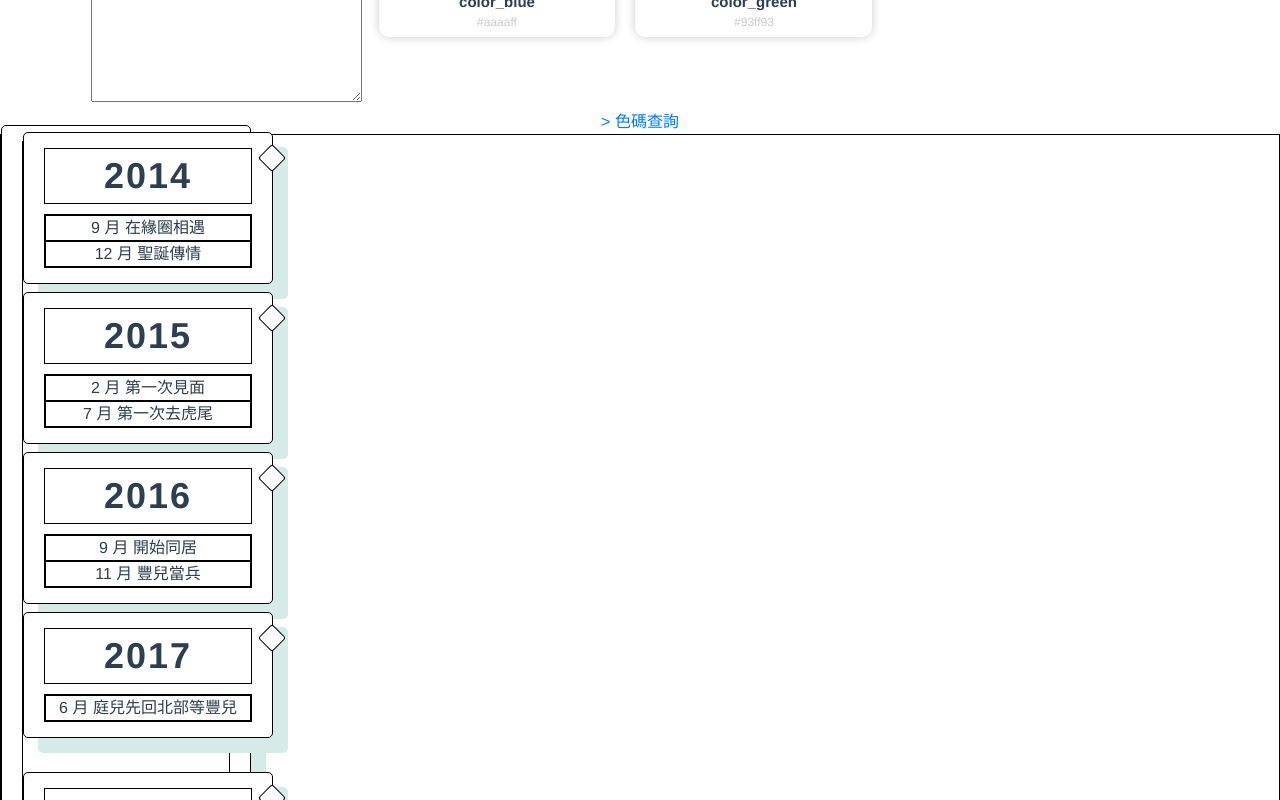
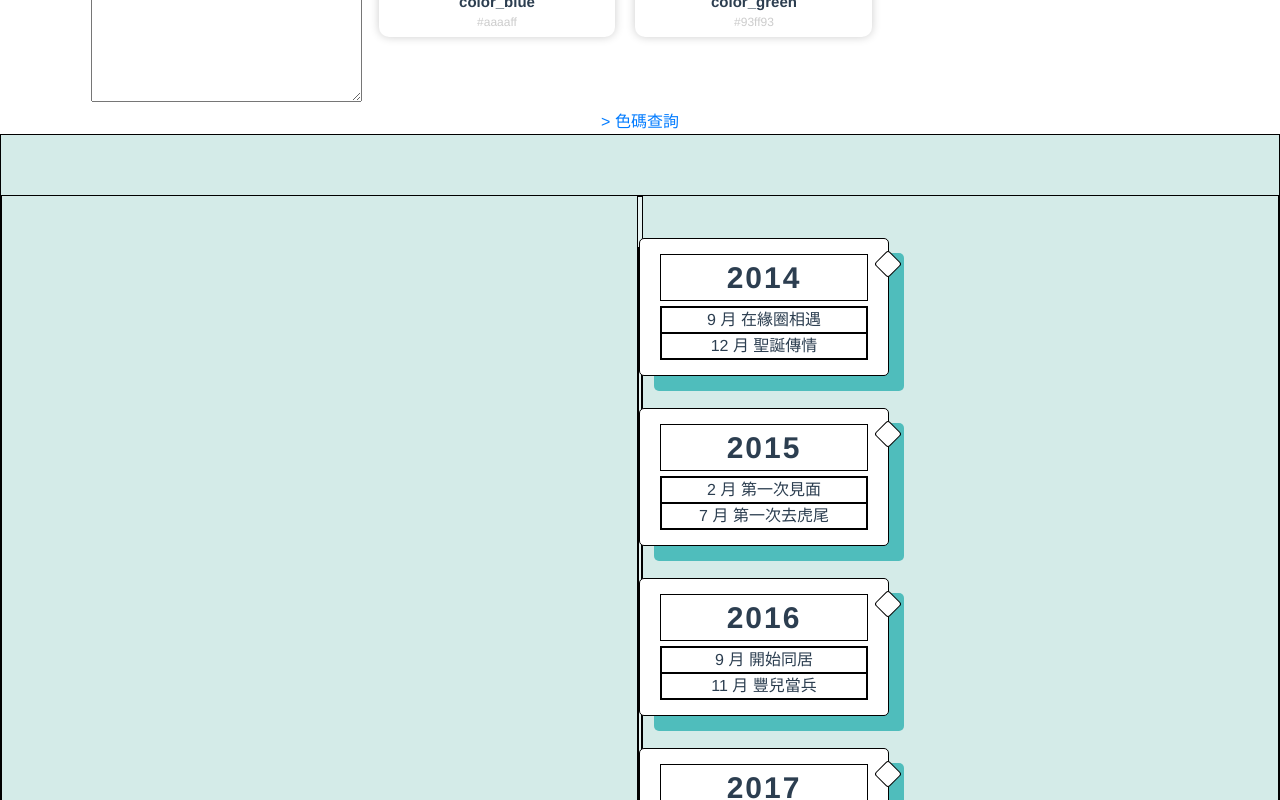
Before and after one commit to octopus831012/Vue-cli-demo-project, a Vue app: page / in a window 1280 px wide. Shown: the part 800-1600 px from the top of the page. Built offline with nearby package versions, Linux system fonts and the light colour scheme.

Commit message:
set time line

```diff
--- a/src/components/TimeLine/style.scss
+++ b/src/components/TimeLine/style.scss
@@ -20,9 +20,28 @@ ul,li {
   padding: 0;
 }
 
-.dialogWrapper{
-  height: 160px;
+.timeLine {
+background-color: $colorLightBlue;
+@include size(100%);
+
+  >#app {
+    display: flex;
+    align-items: center;
+    justify-content: center;
+
+    >.timeLine {
+      height: 100vh;
+      width: 6px;
+      background-color: rgba($colorWhite, $alpha: 0.4);
+      padding-top: 50px;
+    }
+  }
+}
+
+.dialogWrapper {
+  height: 170px;
   position: relative;
+
 }
 
 .dialog {
@@ -32,9 +51,9 @@ ul,li {
 
 
   border-radius: 5px;
-  box-shadow: 15px 15px $colorLightBlue;
+  box-shadow: 15px 15px $colorDarkBlue;
   width: 250px;
-  position: relative;
+  position: absolute;
 
   left: 0;
   top: -10px;
@@ -56,9 +75,9 @@ ul,li {
   }
 
   >.year {
-    font-size: 36px;
+    font-size: 30px;
     font-weight: 700;
-    margin-bottom: 10px;
+    margin-bottom: 5px;
     letter-spacing: 2px;
   }
 
--- a/src/components/TimeLine/template.html
+++ b/src/components/TimeLine/template.html
@@ -1,7 +1,8 @@
 <div class="timeLine">
-  <div class="dialog">
-    <li class="dialogWrapper" v-for='(l,id) in logs' :key="l">
-      <div class="dialog">
+  <div id="app">
+    <ul class="timeLine">
+      <li class="dialogWrapper" v-for='(l,id) in logs' :key="l">
+        <div class="dialog">
           <h3 class="year">
             {{l.year}}
           </h3>
@@ -10,7 +11,8 @@
               {{c.month}} 月 {{c.tag}}
             </li>
           </ul>
-      </div>
-    </li>
+        </div>
+      </li>
+    </ul>
   </div>
 </div>
```
Also changed, not shown: 1 other file (tests, documents, lock files or other folders).
